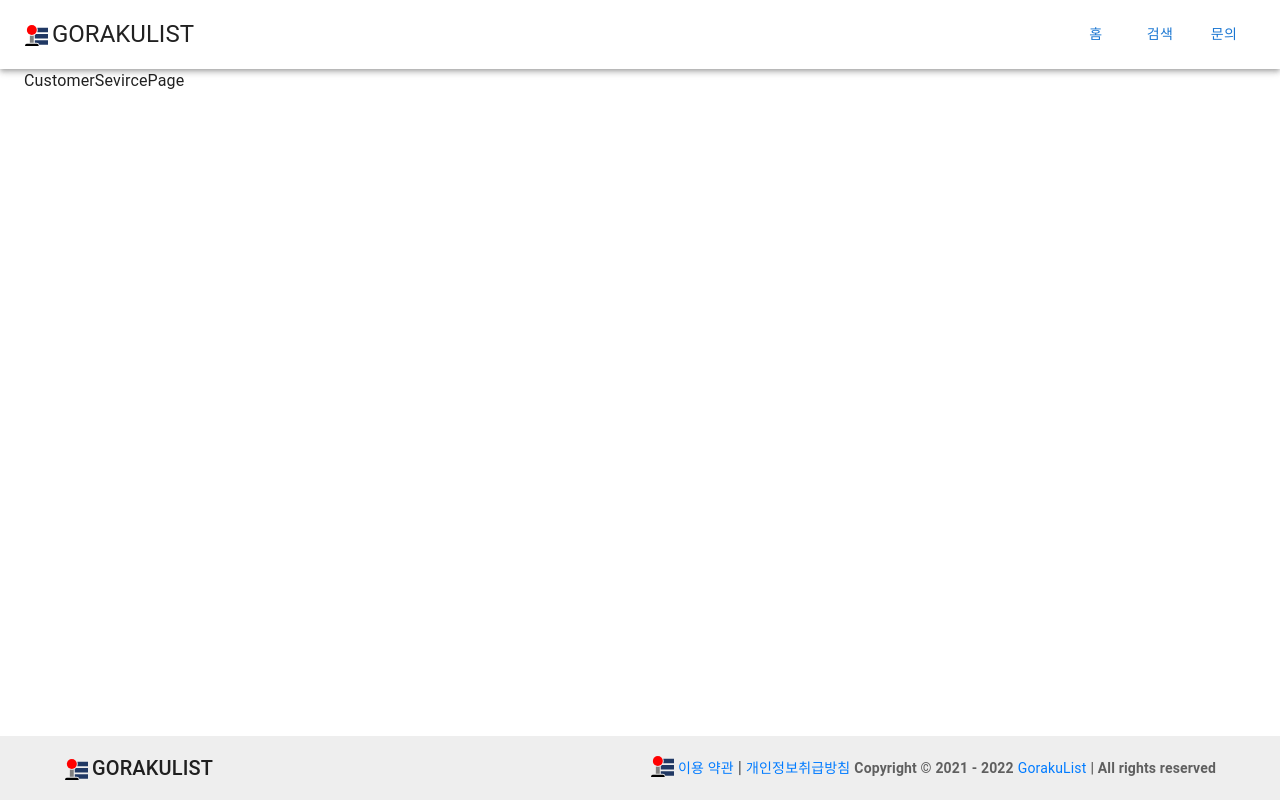
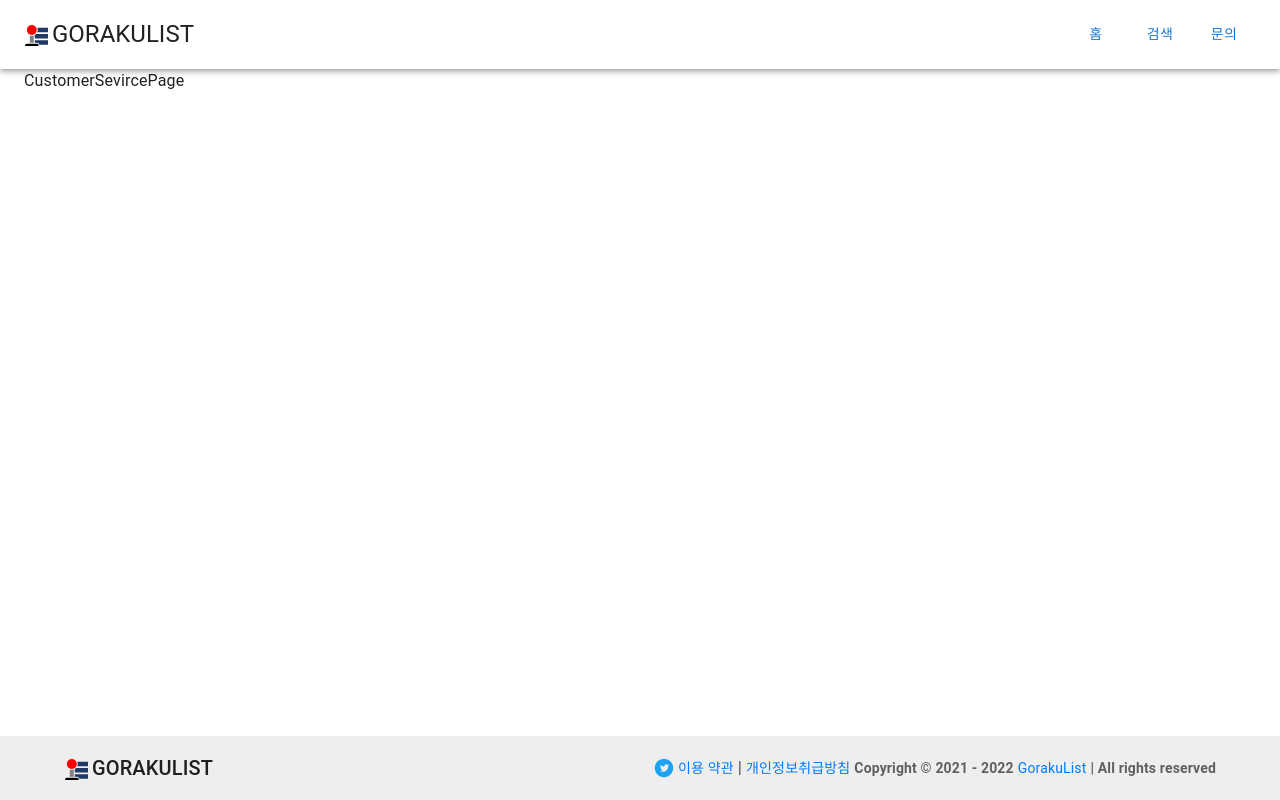
Before and after one commit to rainbow-flavor/Goraku-client, a Next.js app: page /cs in a window 1280 px wide. Built offline with nearby package versions, Linux system fonts and the light colour scheme.

Commit message:
Add: Footer icon

```diff
--- a/src/common/nav-link/index.tsx
+++ b/src/common/nav-link/index.tsx
@@ -11,7 +11,7 @@ interface Props {
 const NavLink = ({ children, href, target }: Props) => {
 	return (
 		<Link href={href}>
-			<StyledLink target={target} rel='no  noreferrer'>
+			<StyledLink href={href} target={target} rel='no  noreferrer'>
 				{children}
 			</StyledLink>
 		</Link>
--- a/src/layout/footer/index.tsx
+++ b/src/layout/footer/index.tsx
@@ -6,17 +6,17 @@ import {
 	IconButton,
 	Menu,
 	MenuItem,
+	SvgIcon,
 	Toolbar,
 	Typography,
 } from "@mui/material";
+import TwitterIcon from "@/assets/icon/twitter.svg";
 import LogoIcon from "@/assets/icon/logo.svg";
 import Image from "next/image";
 import { useState } from "react";
 import { Container } from "@mui/system";
-import MenuIcon from "@mui/icons-material/Menu";
 import NavLink from "@/common/nav-link";
 import Link from "next/link";
-import { Twitter } from "@mui/icons-material";
 
 const Footer = () => {
 	return (
@@ -61,9 +61,14 @@ const Footer = () => {
 
 				<Box sx={{ display: "flex", alignItems: "center", gap: 0.5 }}>
 					<NavLink href='https://twitter.com/GorakuList' target='_blank'>
-						<Icon>
-							<Image src={LogoIcon} alt='Goraku 공식 트위터' />
-						</Icon>
+						<Box sx={{ display: "flex" }}>
+							<Image
+								src={TwitterIcon}
+								alt='오락실 아이콘'
+								width={20}
+								height={20}
+							/>
+						</Box>
 					</NavLink>
 
 					<Typography
@@ -72,7 +77,7 @@ const Footer = () => {
 						variant='subtitle1'
 						align='center'
 						color='text.secondary'
-						component='p'
+						component='div'
 					>
 						<NavLink href='/legal/toc'>
 							<Typography variant='body2' color='#007bff' align='center'>
```
Also changed, not shown: src/assets/icon/twitter.svg (added).
